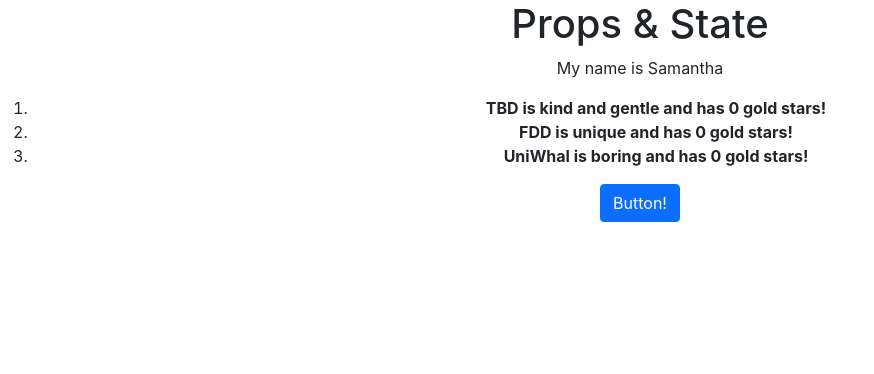
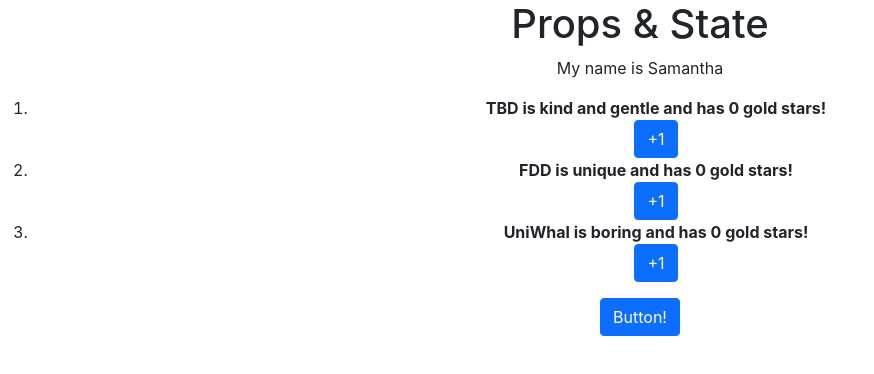
Before and after one commit to DeltaVCode-Demo/cr-301d10-demo2, a React (Create React App) app: page / in a window 1280 px wide. Shown: the top 374 px of the page, without its empty margins (0-874 px from the left). Built offline with nearby package versions, Linux system fonts and the light colour scheme.

Commit message:
Add button to add gold star

```diff
--- a/src/components/child.js
+++ b/src/components/child.js
@@ -1,4 +1,5 @@
 import React from 'react';
+import Button from 'react-bootstrap/Button';
 
 class Child extends React.Component {
   constructor(props) {
@@ -7,6 +8,12 @@ class Child extends React.Component {
     this.state = {
       goldStars: 0,
     };
+  }
+
+  addGoldStar = () => {
+    this.setState({
+      goldStars: this.state.goldStars + 1,
+    });
   }
 
   render() {
@@ -25,6 +32,7 @@ class Child extends React.Component {
         <strong>
           {this.props.name} is {adjective} and has {this.state.goldStars} gold stars!
         </strong>
+        <div><Button onClick={this.addGoldStar}>+1</Button></div>
       </>
     );
   }
```
